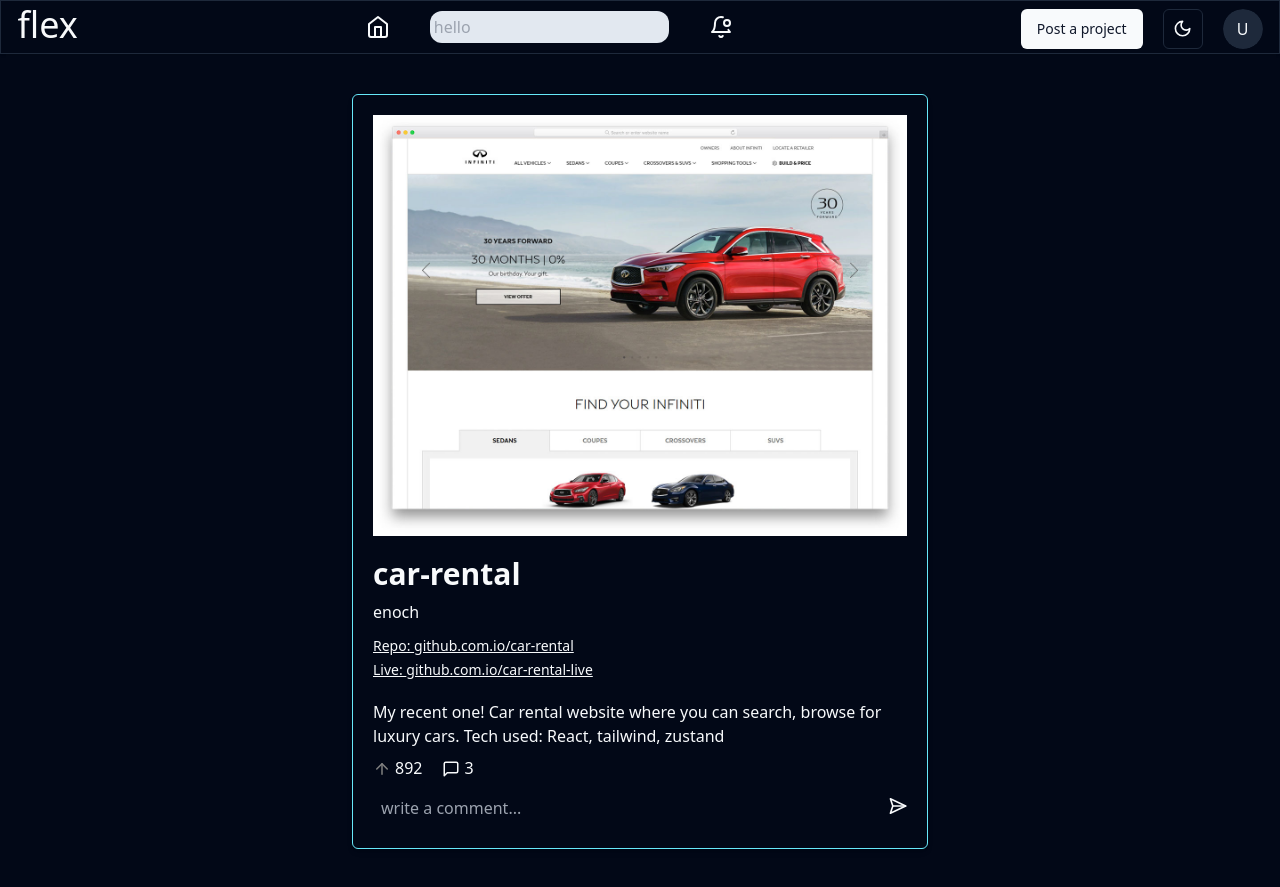
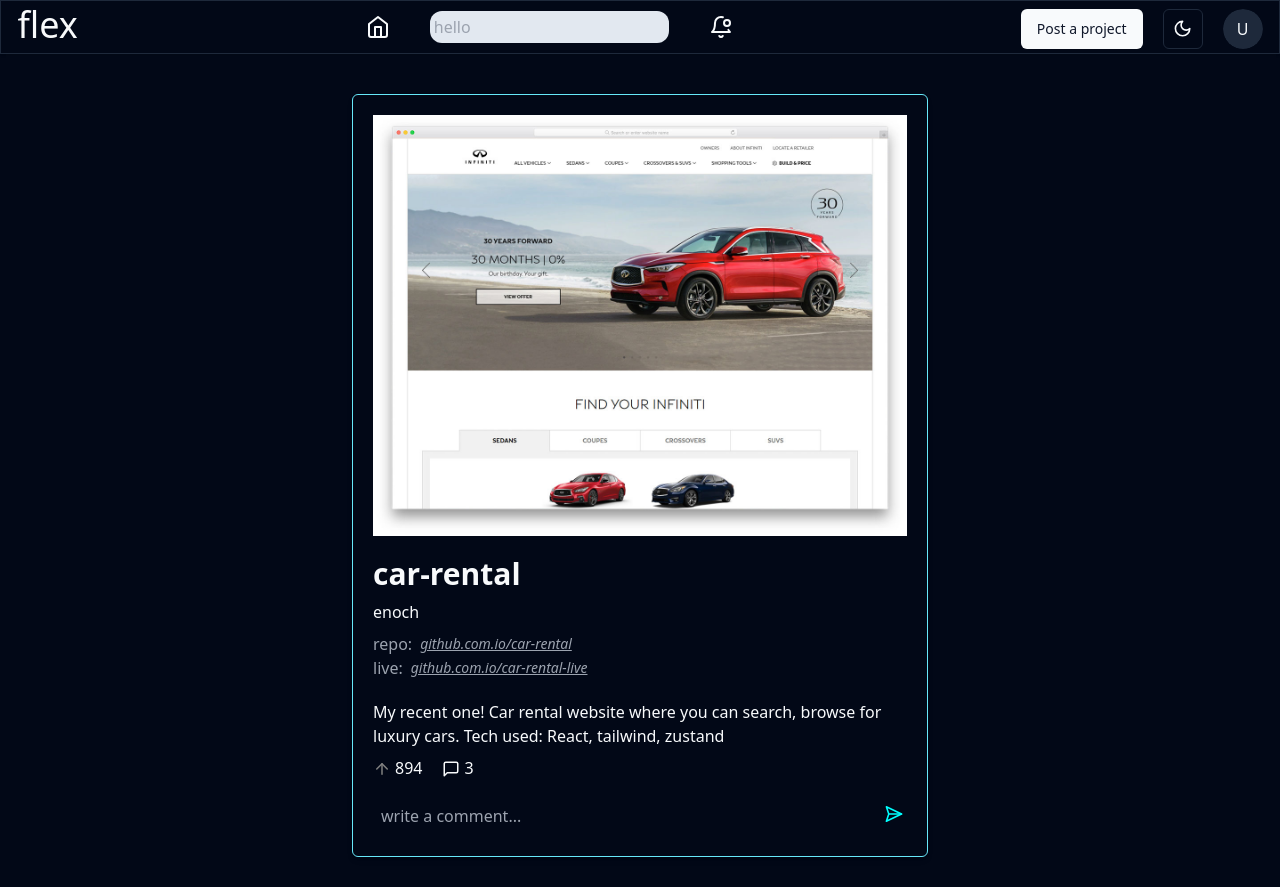
Before and after one commit to copypastemaster/forum-web, a React (Vite) app: page / in a window 1280 px wide. Shown: the top 887 px of the page. Built offline with nearby package versions, Linux system fonts and the light colour scheme; data requests are answered from the project's data file.

Commit message:
savepoint

```diff
--- a/db.json
+++ b/db.json
@@ -27,7 +27,7 @@
             "deleted": false
           }
         ],
-        "upvote": 892
+        "upvote": 894
       }
     },
     {
@@ -61,7 +61,7 @@
             "deleted": false
           }
         ],
-        "upvote": 92
+        "upvote": 93
       }
     },
     {
--- a/package.json
+++ b/package.json
@@ -24,7 +24,8 @@
     "react-query": "^3.39.3",
     "react-router-dom": "^6.15.0",
     "tailwind-merge": "^1.14.0",
-    "tailwindcss-animate": "^1.0.6"
+    "tailwindcss-animate": "^1.0.6",
+    "uuid": "^9.0.1"
   },
   "devDependencies": {
     "@types/node": "^20.5.0",
--- a/src/components/Homepage/HomeCards.tsx
+++ b/src/components/Homepage/HomeCards.tsx
@@ -1,6 +1,6 @@
 import { useGetUser } from "@/services/getUsers"
 import { UserTypes, Comments } from "@/types/types"
-import { ArrowUp, MessageSquare, SendHorizontal } from "lucide-react"
+import { ArrowUp, MessageSquare, SendHorizontal, X } from "lucide-react"
 import { useState } from 'react'
 import axios from "axios"
 import { plusVotes, downVotes } from "@/services/resources"
@@ -33,6 +33,8 @@
     return <h1>Loading ... </h1>
   }
 
+  const uniqid = '12EqwqAsx';
+
   return (
     <div className='flex flex-col space-y-10 mt-10'>
         {data?.data.map((user: UserTypes<string, number, boolean>) => {
@@ -44,8 +46,14 @@
                 <p className='text-md font-light mt-2'>{user.user_name}</p>
 
                 <div className='flex flex-col mt-2'>
-                  <a className='text-sm font-normal mt-1 underline' href="#">Repo: {user.posts.repo} </a>
-                  <a className='text-sm font-normal mt-1 underline' href="#">Live: {user.posts.live_demo} </a>
+                  <p className='flex gap-2 text-gray-400'>repo:
+                    <a className='text-sm italic leading-4 mt-1 underline' href="#"> {user.posts.repo} </a>
+                  </p>
+
+                  <p className='flex gap-2 text-gray-400'>live:
+                    <a className='text-sm italic leading-4 mt-1 underline' href="#"> {user.posts.live_demo} </a>
+                  </p>
+
                 </div>
 
                 <p className='mt-5'>{user.posts.summary}</p>
@@ -64,27 +72,29 @@
                 </div>
 
 
-                <CollapsibleContent className="flex flex-col lg:hidden">
-                <h1 className='mt-3 text-lg font-semibold text-cyan-300'>Comments</h1>
+                <CollapsibleContent className="flex flex-col gap-2 xl:hidden">
+                <h1 className='mt-10 text-lg font-semibold text-cyan-300 w-full border p-2 rounded-md bg-slate-800'>Comments</h1>
                   {user.posts.comments.map((commentKey: Comments<string, boolean>, index) => {
                     return (
-                      <>
+                      <div key={index}>
                         {commentKey.deleted ? null :
-                          <p key={index} className='mt-2 text-sm'>{commentKey.comment}</p>
+                      <div className='flex justify-between'>
+                          <p className='mt-2 text-sm'>{commentKey.comment}</p>
+                          <X size={25} color="gray"/>
+                      </div>
                         }
-
-                      </>
-
+                      </div>
                     )
                   })}
                 </CollapsibleContent>
 
-                <div className="flex justify-between">
+                <div className="flex justify-between mt-2">
                 <input type='text'
                        className='bg-transparent w-full mt-2 outline-none p-2 rounded-md'
                        placeholder="write a comment..."/>
                 <SendHorizontal size={20}
-                                className='mt-4'/>
+                                className='mt-4 mr-1'
+                                color='cyan'/>
                 </div>
 
               </Collapsible>
```
Also changed, not shown: 1 other file (tests, documents, lock files or other folders).
